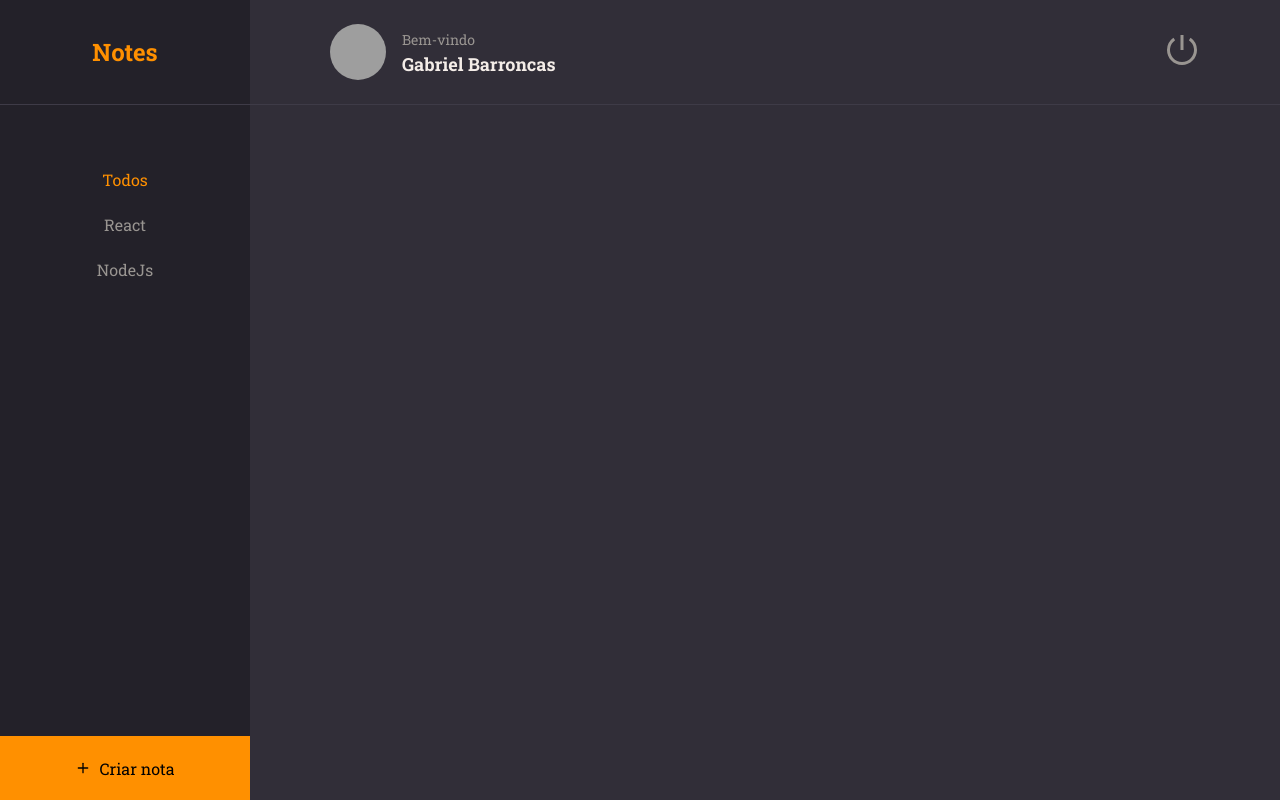
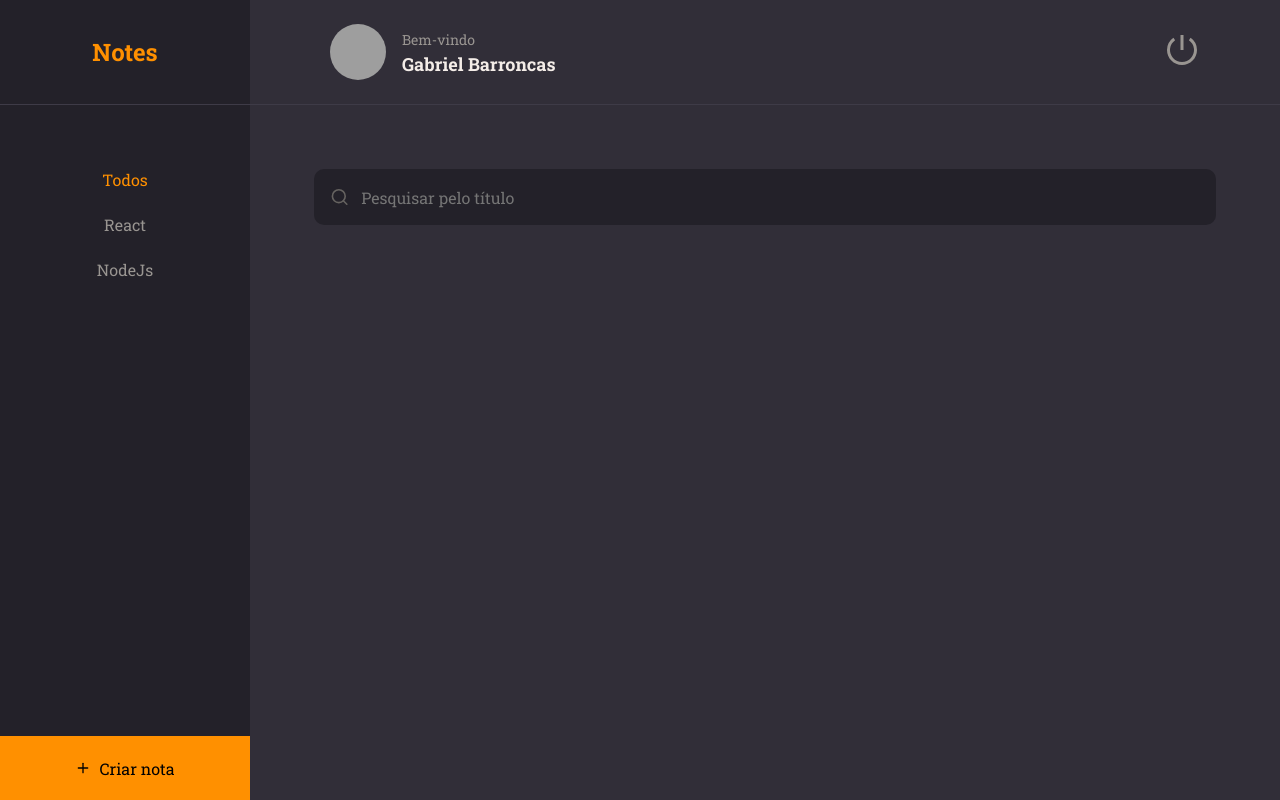
Before and after one commit to Barroncas1/Notes, a React (Vite) app: page / in a window 1280 px wide. Built offline with nearby package versions, Linux system fonts and the light colour scheme; grey boxes are pictures that could not be loaded.

Commit message:
Create a search bar

```diff
--- /dev/null
+++ b/src/components/Input/index.jsx
@@ -0,0 +1,10 @@
+import { Container } from "./styles";
+
+export function Input({icon: Icon, ...rest}){
+    return(
+        <Container>
+            {Icon && <Icon size={20} />}
+            <input {...rest} />
+        </Container>
+    )
+}
--- /dev/null
+++ b/src/components/Input/styles.js
@@ -0,0 +1,34 @@
+import styled from 'styled-components'
+
+export const Container = styled.div`
+    width: 100%;
+    display: flex;
+    align-items: center;
+
+    background-color: ${({theme}) => theme.COLORS.BACKGROUND_900};
+    color: ${({theme}) => theme.COLORS.GRAY_300};
+
+    margin-bottom: 8px;
+    border-radius: 10px;
+
+    > input {
+        height: 56px;
+        width: 100%;
+
+        padding: 12px;
+
+        color: ${({theme}) => theme.COLORS.WHITE};
+        background: transparent;
+        border: 0;
+
+        &:placeholder {
+            color: ${({theme}) => theme.COLORS.WHITE};
+        }
+
+    }
+
+    > svg {
+        margin-left: 16px;
+    }
+
+`
--- a/src/pages/Home/index.jsx
+++ b/src/pages/Home/index.jsx
@@ -1,7 +1,8 @@
 import { Container, Brand, Menu, Search, Content, NewNote } from "./styles";
-import {FiPlus} from 'react-icons/fi'
+import {FiPlus, FiSearch} from 'react-icons/fi'
 import {Header} from '../../components/Header'
 import {ButtonText} from '../../components/ButtonText'
+import { Input } from "../../components/Input";
 
 export function Home(){
     return(
@@ -20,7 +21,7 @@
             </Menu>
 
             <Search>
-
+                <Input placeholder="Pesquisar pelo título" icon={FiSearch}/>
             </Search>
 
             <Content>
--- a/src/pages/Home/styles.js
+++ b/src/pages/Home/styles.js
@@ -50,7 +50,7 @@
 
 export const Search = styled.div`
     grid-area: search;
-
+    padding: 64px 64px 0;
 `
 
 export const Content = styled.div`
```
